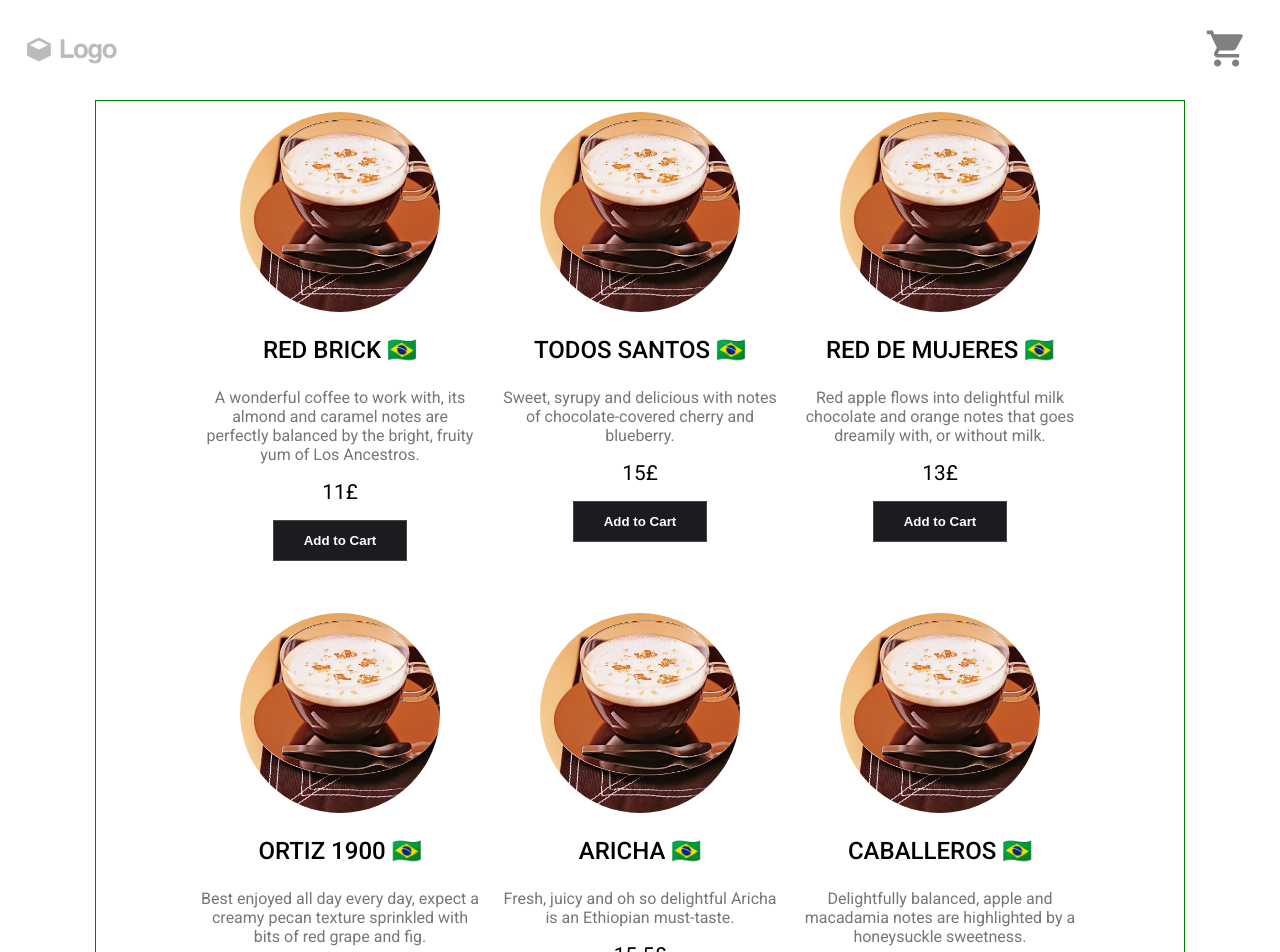
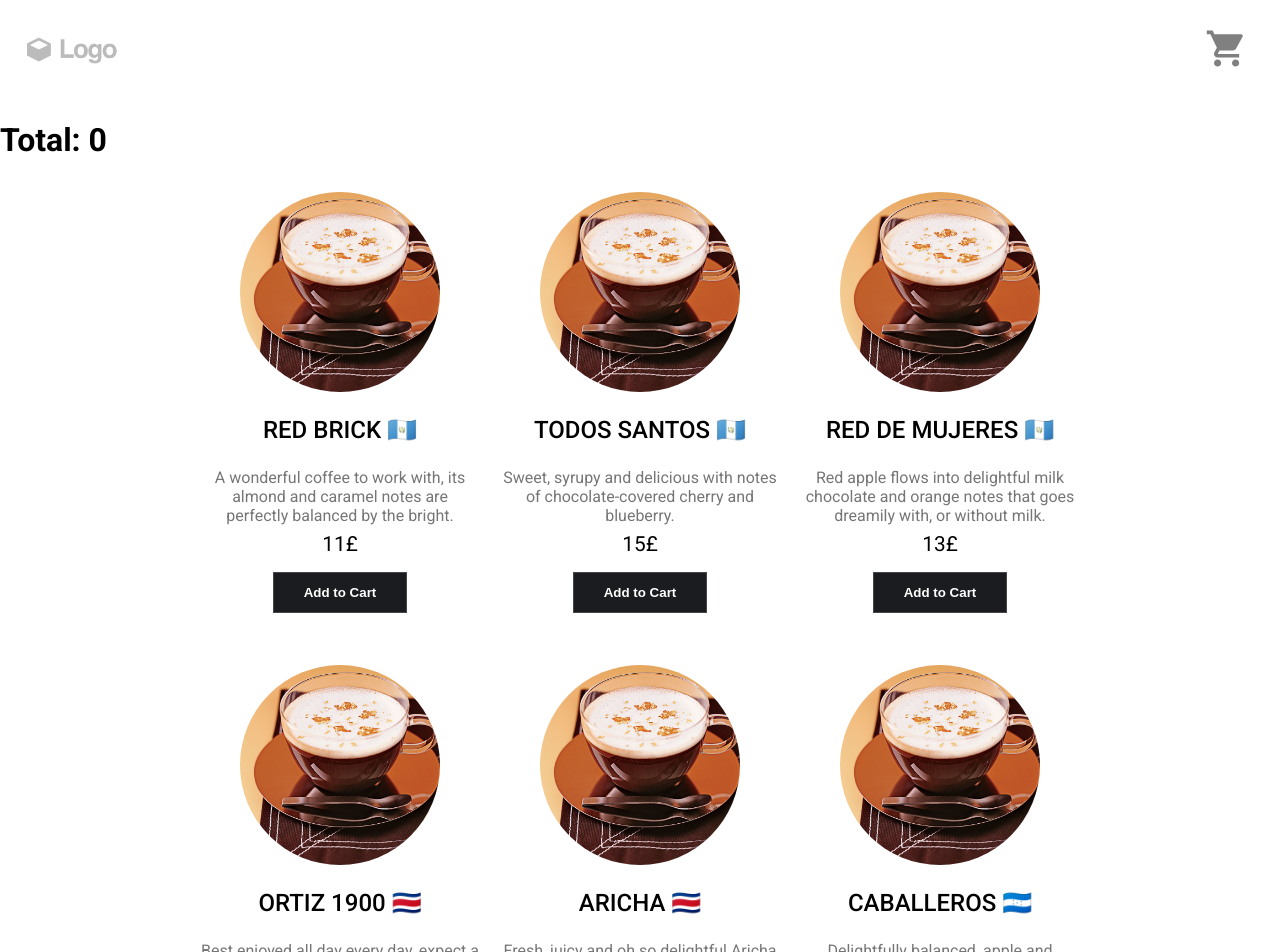
Before and after one commit to GabrielDonas/coffee-shop, a React (Create React App) app: page / in a window 1280 px wide. Shown: the top 952 px of the page. Built offline with nearby package versions, Linux system fonts and the light colour scheme.

Commit message:
Add items to the counter 💵

```diff
--- a/src/components/Shelf/index.js
+++ b/src/components/Shelf/index.js
@@ -1,23 +1,31 @@
-import React from 'react'
+import React, { useState, useEffect } from 'react'
 import CoffeePlaceholder from '../../assets/coffee-placeholder_1.jpg'
 import data from '../../data'
 import './style.scss'
 
 const Shelf = () => {
+    const [total, setTotal] = useState(0);
+
+    const HandleSum = price => {
+        setTotal(total + price)
+    }
+
+
     return (
         <div>
+            <h1>Total: {total}</h1>
             <div className="shelf-container">
                 {data.products.map(product =>
-                    <div className="shelf-item">
+                    <div className="shelf-item" key={product.id}>
                         <div className="image-container">
                             <div style={{backgroundImage: `url(${CoffeePlaceholder})`}}
                                 className="thumbnail">
                             </div>
                         </div>
-                        <h3 className="title">{product.title} <span role="img" aria-label="brazilian flag">🇧🇷</span></h3>
+                        <h3 className="title">{product.title} <span role="img" aria-label={`flag of ${product.country}`}>{product.flag}</span></h3>
                         <div className="description">{product.description}</div>
                         <div className="price">{product.price}£</div>
-                        <button>Add to Cart</button>
+                        <button onClick={() => {HandleSum(product.price)}}>Add to Cart</button>
                 </div>
                 )}
             </div>
--- a/src/components/Shelf/style.scss
+++ b/src/components/Shelf/style.scss
@@ -2,7 +2,6 @@
     display: flex;
     flex-wrap: wrap;
     justify-content: center;
-    border: 1px solid green;
     width: 85%;
     min-height: 600px;
     margin: 0 auto;
@@ -15,7 +14,7 @@
         padding: 10px;
         margin-bottom: 30px;
         border: 1px solid transparent;
-        cursor: pointer;
+        cursor: default;
 
         &:hover {
           border: 1px solid #eee;
@@ -42,6 +41,7 @@
         }
 
         .description{
+            height: 3rem;
             color:rgb(118, 118, 118);
         }
 
@@ -57,6 +57,13 @@
             color: white;
             border: 1px solid rgba(128, 128, 128, 0.413);
             padding: 12px 30px;
+            transition: background-color .3s;
+
+            &:hover{
+                background-color: #d6d2c4;
+                border: none;
+                cursor: pointer;
+            }
         }
 
     }
--- a/src/data.js
+++ b/src/data.js
@@ -3,8 +3,9 @@ export default {
     {
       "id": 1,
       "title": "RED BRICK",
-          "description": "A wonderful coffee to work with, its almond and caramel notes are perfectly balanced by the bright, fruity yum of Los Ancestros.",
+      "description": "A wonderful coffee to work with, its almond and caramel notes are perfectly balanced by the bright.",
       "country": "Guatemala",
+      "flag": "🇬🇹",
       "maxOrder": 3,
       "price": 11,
       "currencyId": "GBP",
@@ -15,6 +16,7 @@ export default {
       "title": "TODOS SANTOS",
       "description": "Sweet, syrupy and delicious with notes of chocolate-covered cherry and blueberry.",
       "country": "Guatemala",
+      "flag": "🇬🇹",
       "maxOrder": 3,
       "price": 15,
       "currencyId": "GBP",
@@ -25,6 +27,7 @@ export default {
       "title": "RED DE MUJERES",
       "description": "Red apple flows into delightful milk chocolate and orange notes that goes dreamily with, or without milk.",
       "country": "Guatemala",
+      "flag": "🇬🇹",
       "maxOrder": 3,
       "price": 13,
       "currencyId": "GBP",
@@ -35,6 +38,7 @@ export default {
       "title": "ORTIZ 1900",
       "description": "Best enjoyed all day every day, expect a creamy pecan texture sprinkled with bits of red grape and fig.",
       "country": "Costa Rica",
+      "flag": "🇨🇷",
       "maxOrder": 3,
       "price": 15.5,
       "currencyId": "GBP",
@@ -43,8 +47,9 @@ export default {
     {
       "id": 5,
       "title": "ARICHA",
-          "description": "Fresh, juicy and oh so delightful Aricha is an Ethiopian must-taste.",
+      "description": "Fresh, juicy and oh so delightful Aricha is an Costa Rican must-taste.",
       "country": "Costa Rica",
+      "flag": "🇨🇷",
       "maxOrder": 3,
       "price": 15.5,
       "currencyId": "GBP",
@@ -55,6 +60,7 @@ export default {
       "title": "CABALLEROS",
       "description": "Delightfully balanced, apple and macadamia notes are highlighted by a honeysuckle sweetness.",
       "country": "Honduras",
+      "flag": "🇭🇳",
       "maxOrder": 3,
       "price": 16,
       "currencyId": "GBP",
@@ -65,16 +71,18 @@ export default {
       "title": "DECAF ESPRESSO",
       "description": "Delightful all the way through, peach swims in caramel and custard.",
       "country": "Ethiopia",
+      "flag": "🇪🇹",
       "maxOrder": 3,
       "price": 13.5,
       "currencyId": "GBP",
       "currencyFormat": "£"
     },
     {
-          "id": 7,
+      "id": 8,
       "title": "LA BOLSA",
       "description": "Ranking high on our must-try list is La Bolsa from Guatemala.",
       "country": "Guatemala",
+      "flag": "🇬🇹",
       "maxOrder": 3,
       "price": 13,
       "currencyId": "GBP",
--- a/src/default.scss
+++ b/src/default.scss
@@ -2,5 +2,4 @@ body {
     margin: 0;
     padding: 0;
     font-family: Roboto, sans-serif;
-    background-color: f4f4f4;
 }
```
Also changed, not shown: 1 other file (tests, documents, lock files or other folders). Lines whose indentation alone changed are shown as unchanged.
